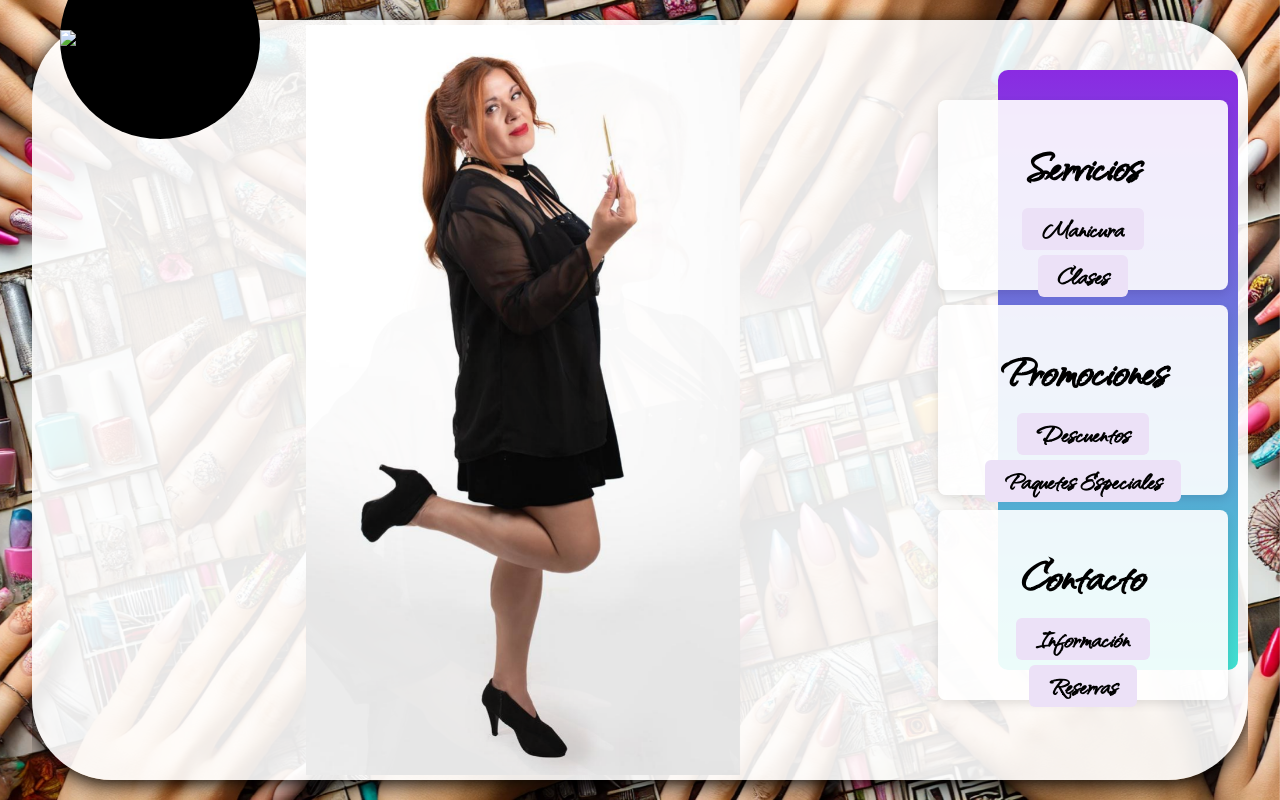
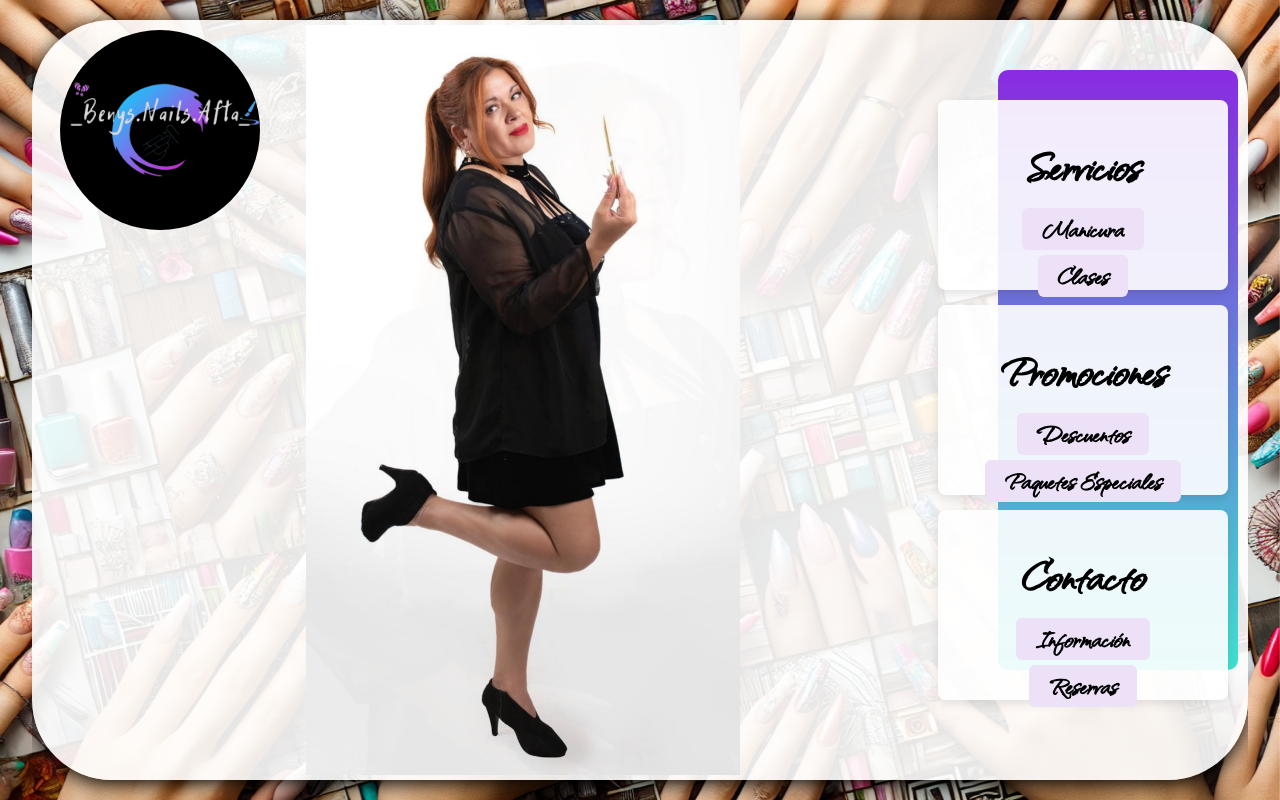
Before and after one commit to Bovetan/Benys-nails, a plain HTML site: page index.html in a window 1280 px wide. Drawn offline with Linux system fonts and the light colour scheme.

Commit message:
Update index.html

```diff
--- a/index.html
+++ b/index.html
@@ -16,7 +16,7 @@
 
         <!-- Logo de la empresa -->
         <div class="logo-container">
-            <img src="imagenes/_fondo_negro_-removebg-preview.png" alt="Logo de Benys Nails" class="logo-img">
+            <img src="imagenes/fondo_trasparente.png" alt="Logo de Benys Nails" class="logo-img">
         </div>
 
         <!-- Carrusel de imágenes -->
```
